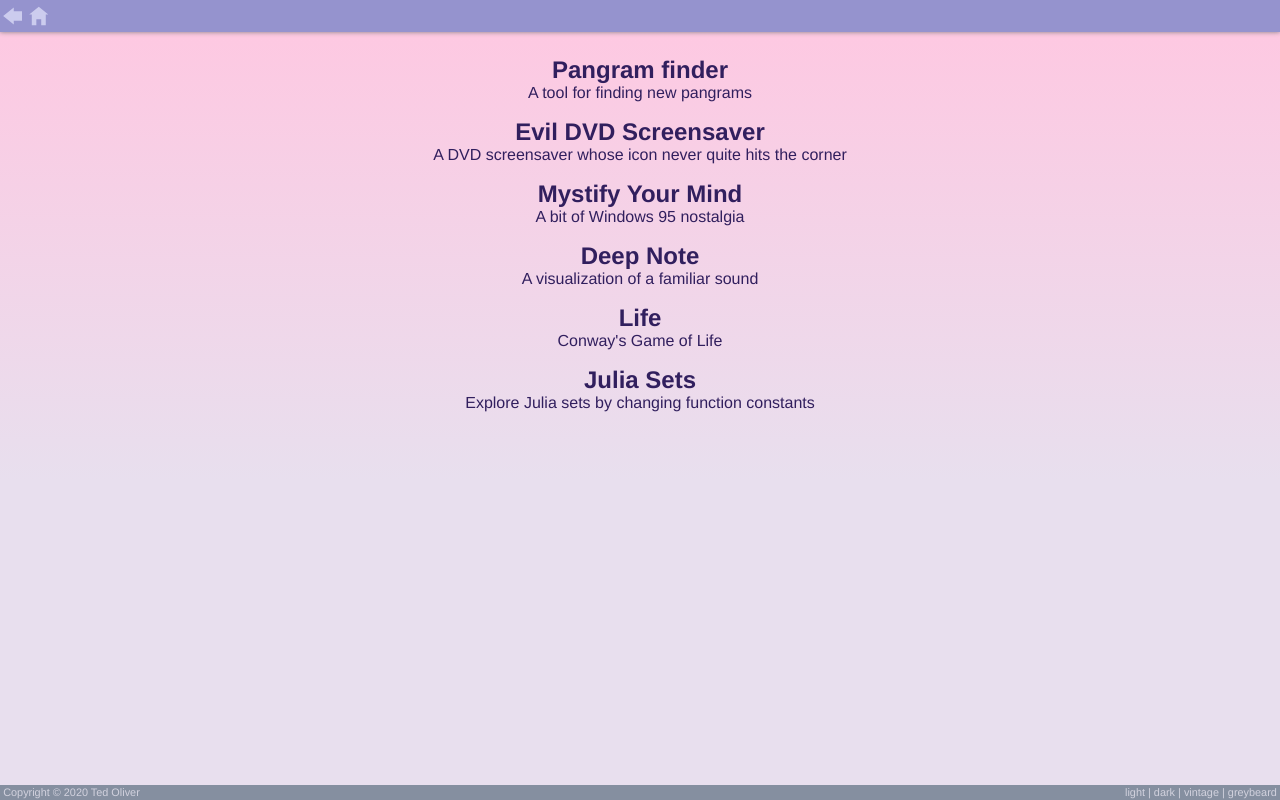
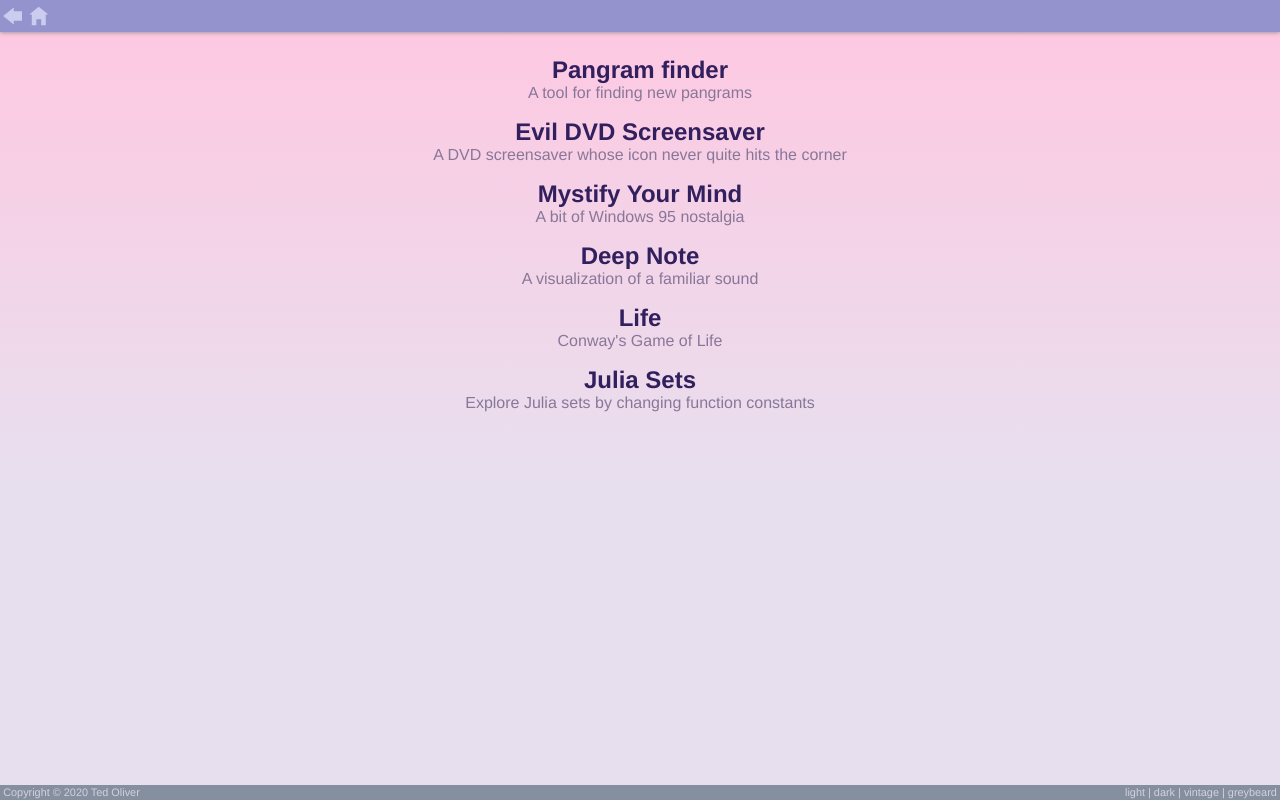
Before and after one commit to tedthemusician/site, a Vue app: page /developer in a window 1280 px wide. Built offline with nearby package versions, Linux system fonts and the light colour scheme.

Commit message:
Lighten description color

```diff
--- a/src/styles/developer.js
+++ b/src/styles/developer.js
@@ -12,6 +12,7 @@ const defaults = {
     },
     desc: {
         margin: 0,
+        color: '#879',
     },
 }
 
@@ -31,5 +32,9 @@ export default {
             ...defaults.name,
             color: 'blue',
         },
+        desc: {
+            ...defaults.desc,
+            color: 'black',
+        },
     },
 }
```
